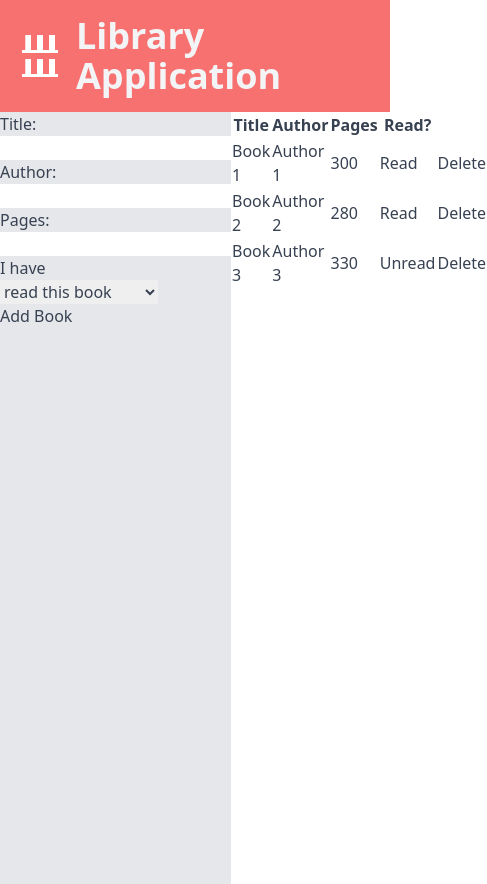
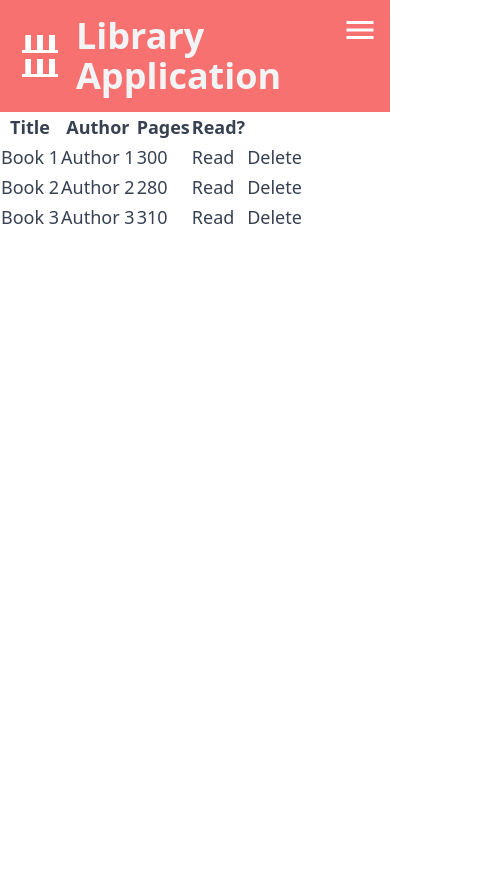
Before and after one commit to Jaypen-git/library-app, a React (Create React App) app: page / in a window 390 px wide. Shown: the whole page, 487 px wide, since content can reach past the window. After the commit the page ends 844 px from the top, so only its background shows below. Built offline with nearby package versions, Linux system fonts and the light colour scheme; data requests are answered from the project's data file.

Commit message:
adds responsive styling to form

```diff
--- a/data/db.json
+++ b/data/db.json
@@ -15,11 +15,11 @@
       "status": "Read"
     },
     {
-      "id": 3,
       "title": "Book 3",
       "author": "Author 3",
-      "pages": 330,
-      "status": "Unread"
+      "pages": "310",
+      "status": "Read",
+      "id": 3
     }
   ]
 }
--- a/src/App.css
+++ b/src/App.css
@@ -1,5 +1,5 @@
 .content {
-  height: calc(100vh - 72px);
+  height: calc(100vh - 120px);
 }
 
 .bookForm {
--- a/src/App.js
+++ b/src/App.js
@@ -5,9 +5,10 @@ import Header from './Header';
 
 function App() {
   return (
-    <div className="App h-screen text-gray-700">
+    <div className="App h-screen text-gray-700 text-lg">
       <Header />
-      <div className='flex'>
+      <div>
+        {/* Need to use react router to make a mobile menu */}
         <Form />
         <Home />
       </div>
--- a/src/Form.js
+++ b/src/Form.js
@@ -1,6 +1,7 @@
 import { useState } from "react";
 
 const Form = () => {
+    const [visible, setVisible] = useState(false);
     const [title, setTitle] = useState('');
     const [author, setAuthor] = useState('');
     const [pages, setPages] = useState('');
@@ -22,22 +23,33 @@ const Form = () => {
         })
     }
 
+    const handleClick = () => {
+        if (visible === true) {
+            setVisible(false);
+        } else {
+            setVisible(true);
+        }
+    }
+
     return (
-        <form className="bookForm bg-gray-200" onSubmit={handleSubmit}>
-            <label htmlFor="title" className="block">Title: </label>
-            <input type="text" className="block" required value={title} onChange={e => setTitle(e.target.value)} id="title"/>
-            <label htmlFor="author" className="block">Author: </label>
-            <input type="text" className="block" required value={author} onChange={e => setAuthor(e.target.value)} id="author" />
-            <label htmlFor="pages" className="block">Pages: </label>
-            <input type="text" className="block" required value={pages} onChange={e => setPages(e.target.value)} id="pages" />
-            <label htmlFor="status">I have </label>
-            <select name="status" className="block" required value={status} onChange={e =>  setStatus(e.target.value)} id="status">
-                <option value="Read">read this book</option>
-                <option value="Unread">not read this book</option>
+    <div>
+        <img src={ visible ? require("./images/window-close.png") : require("./images/menu.png")} alt="close" className="w-9 absolute top-3 right-3 z-20" onClick={handleClick}/>
+        <form className={visible ? "bookForm bg-gray-200 p-5 z-10 h-screen w-screen absolute top-0 flex flex-col justify-center" : "hidden"} onSubmit={handleSubmit}>
+            <label htmlFor="title" className="block mb-2 text-xl">Title: </label>
+            <input type="text" className="block mb-2 p-1 rounded-sm" required value={title} onChange={e => setTitle(e.target.value)} id="title"/>
+            <label htmlFor="author" className="block mb-2 text-xl">Author: </label>
+            <input type="text" className="block mb-2 p-1 rounded-sm" required value={author} onChange={e => setAuthor(e.target.value)} id="author" />
+            <label htmlFor="pages" className="block mb-2 text-xl">Pages: </label>
+            <input type="text" className="block mb-2 p-1 rounded-sm" required value={pages} onChange={e => setPages(e.target.value)} id="pages" />
+            <label htmlFor="status" className="block mb-2 text-xl">Read? </label>
+            <select name="status" className="block mb-2 p-1 rounded-sm" required value={status} onChange={e =>  setStatus(e.target.value)} id="status">
+                <option value="Read">I have read this book</option>
+                <option value="Unread">I have not read this book</option>
             </select>
-            { !isPending && <button type="submit">Add Book</button>}
+            { !isPending && <button type="submit" className="p-2 bg-gray-700 text-gray-100 rounded-sm mt-6 w-7/12 self-center">Add Book</button>}
             { isPending && <button disabled>Adding Book</button>}
         </form>
+    </div>
     );
 }
 
```
Also changed, not shown: src/images/menu.png (added), src/images/window-close.png (added).
